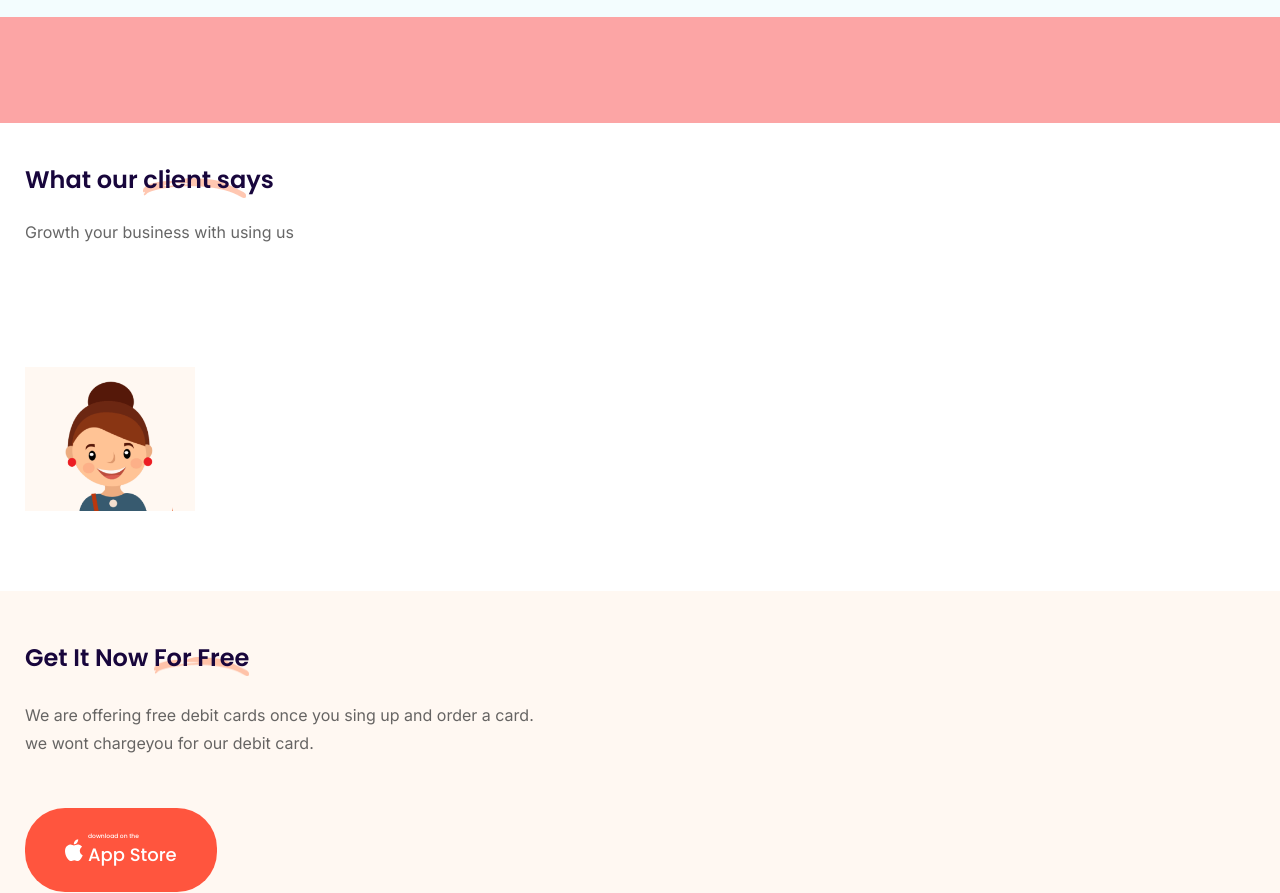
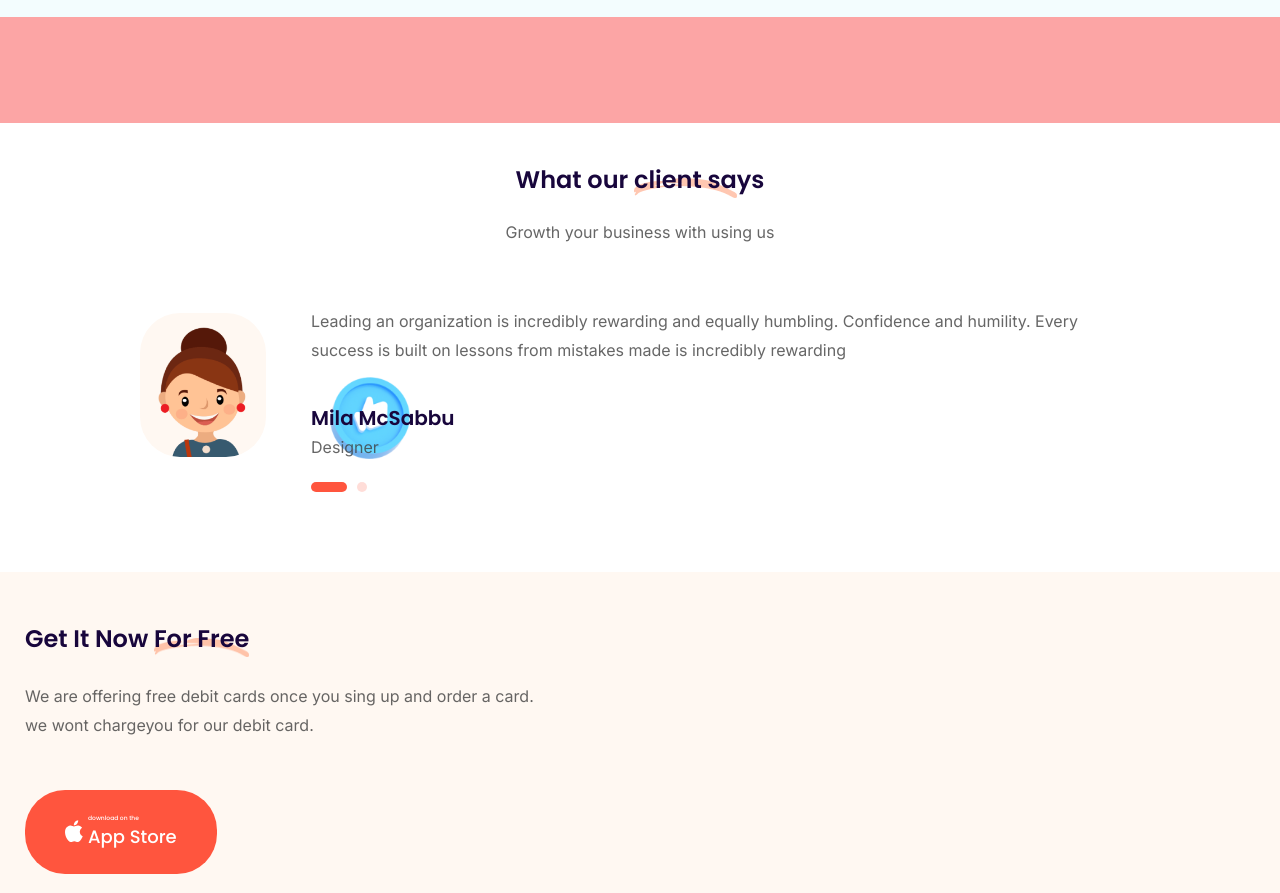
Before and after one commit to oleksandrway/Saasto-mobile_first-, a website built with Vite: page index.html in a window 1280 px wide. Shown: the part 3265-4158 px from the top of the page. Built offline with nearby package versions, Linux system fonts and the light colour scheme; some packages are replaced by stand-ins of ours; files whose address does not match are found by name.

Commit message:
reviews section

```diff
--- a/index.html
+++ b/index.html
@@ -288,15 +288,58 @@
 
   </div>
 
-  <section class="reviews">
-    <div class="container">
-      <h2 class=" mb-20px title title-2">What our <span class="underlined-word">client sa</span>ys</h2>
-      <p class="desc mb-30">
+  <section class="reviews ">
+    <div class="container ">
+      <h2 class=" mb-20px title title-2 md:text-center">What our <span class="underlined-word">client sa</span>ys</h2>
+      <p class="desc hidden sm:block sm:mb-30px xl:mb-60px md:text-center ">
         Growth your business with using us
       </p>
-      <div class="reviews__content">
-        <img src="/reviews/customer.png" alt="customer " class="reviews__img">
+
+      <div class="swiper  max-w-1000px">
+        <div class="swiper-wrapper ">
+          <div class="swiper-slide reviews__slide    sm:flex sm:gap-45px md:items-center">
+
+            <img src="/reviews/customer.png" alt="customer " class="reviews__img  mb-30px">
+            <div class="reviews__slide-info">
+              <p class="desc mb-28px lg:mb-40px">
+                Leading an organization is incredibly rewarding and equally humbling. Confidence and humility. Every
+                success
+                is built on lessons from mistakes made is incredibly rewarding
+              </p>
+              <h3 class="title title-3">
+                Mila McSabbu
+              </h3>
+              <p class="desc mb-10px lg:mb-20px">Designer</p>
+              <div class="swiper-pagination flex gap-10px"></div>
+
+            </div>
+          </div>
+          <div class="swiper-slide reviews__slide   sm:flex sm:gap-45px md:items-center">
+
+            <img src="/reviews/customer.png" alt="customer " class="reviews__img  mb-30px">
+            <div class="reviews__slide-info">
+              <p class="desc mb-28px">
+                Leading an organization is incredibly rewarding and equally humbling. Confidence and humility. Every
+                success
+                is built on lessons from mistakes made is incredibly rewarding
+              </p>
+              <h3 class="title title-3">
+                Mila McSabbu
+              </h3>
+              <p class="desc mb-10px">Designer</p>
+              <div class="swiper-pagination flex gap-10px"></div>
+
+            </div>
+          </div>
+
+
+
+
+
+        </div>
+
       </div>
+
     </div>
   </section>
 
--- /dev/null
+++ b/src/js/components/initializeReviewsSlider.js
@@ -0,0 +1,37 @@
+import Swiper, { Autoplay, Keyboard, Pagination } from 'swiper'
+import 'swiper/css'
+
+function initializeReviewsSlider() {
+  const swiper = new Swiper('.swiper', {
+    modules: [Autoplay, Keyboard, Pagination],
+    loop: true,
+    keyboard: true,
+    // autoplay: {
+    //   delay: 2500,
+    //   disableOnInteraction: true,
+    // },
+    pagination: {
+      el: '.swiper-pagination',
+      clickable: true,
+    },
+
+    slidesPerView: 1,
+    spaceBetween: 20,
+    breakpoints: {
+      540: {
+        spaceBetween: 30,
+      },
+      768: {
+        spaceBetween: 30,
+
+      },
+      1024: {
+        spaceBetween: 50,
+
+      },
+    },
+
+  })
+}
+
+export { initializeReviewsSlider }
--- a/src/js/scripts.js
+++ b/src/js/scripts.js
@@ -1 +1,3 @@
+import { initializeReviewsSlider } from './components/initializeReviewsSlider'
 import './components/header-menu'
+initializeReviewsSlider()
--- a/src/sass/sections/reviews.scss
+++ b/src/sass/sections/reviews.scss
@@ -5,7 +5,62 @@
 .reviews__img {
   width: 170px;
   height: 144px;
-  object-fit: contain;
-  background-color: $color-bg-primary;
+  object-fit: cover;
+  border-radius: 40px;
   // object-position: top;
 }
+
+.reviews__slide {
+  background: url(/reviews/like.png) no-repeat left 190px top 70px;
+  background-size: 80px;
+}
+
+.swiper-pagination-bullet {
+  display: block;
+  width: 10px;
+  height: 10px;
+  border-radius: 10px;
+  background-color: $color-orange-light;
+  transition: all 0.3s;
+}
+
+.swiper-pagination-bullet-active {
+  background-color: $color-orange;
+  width: 36px;
+}
+
+@screen sm {
+  .reviews {
+    padding: 80px 0;
+  }
+
+  .reviews__slide {
+    background: url(/reviews/like.png) no-repeat right 10px bottom;
+    background-size: 100px;
+  }
+  .reviews__img {
+    flex-shrink: 0;
+  }
+}
+
+@screen md {
+  .reviews__img {
+    width: 298px;
+    height: 379px;
+    border-radius: 370px;
+  }
+}
+
+@screen xl {
+  .reviews {
+    padding: 170px 0 140px 0;
+  }
+
+  .reviews {
+    background: url(/reviews/like.png) no-repeat left 40px top 20px,
+      url(/reviews/emoji.png) no-repeat right 80px bottom 50px;
+  }
+  .reviews__slide {
+    background: none;
+  }
+}
```
